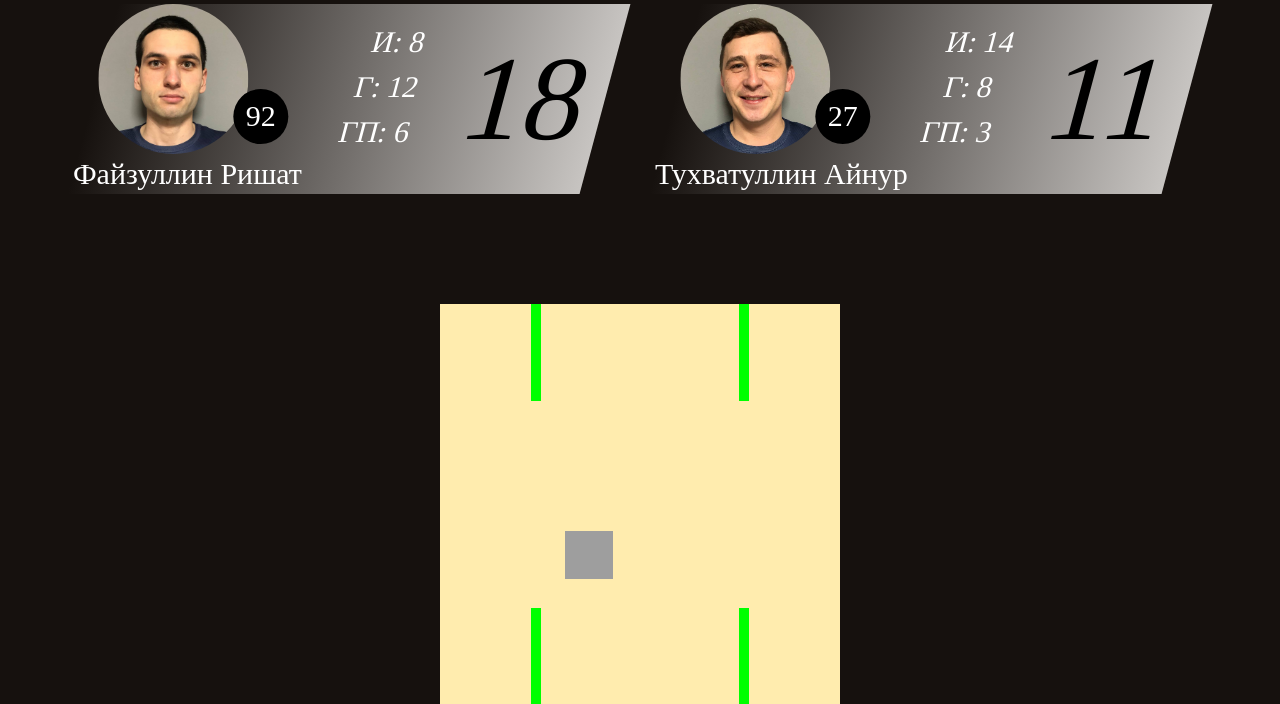
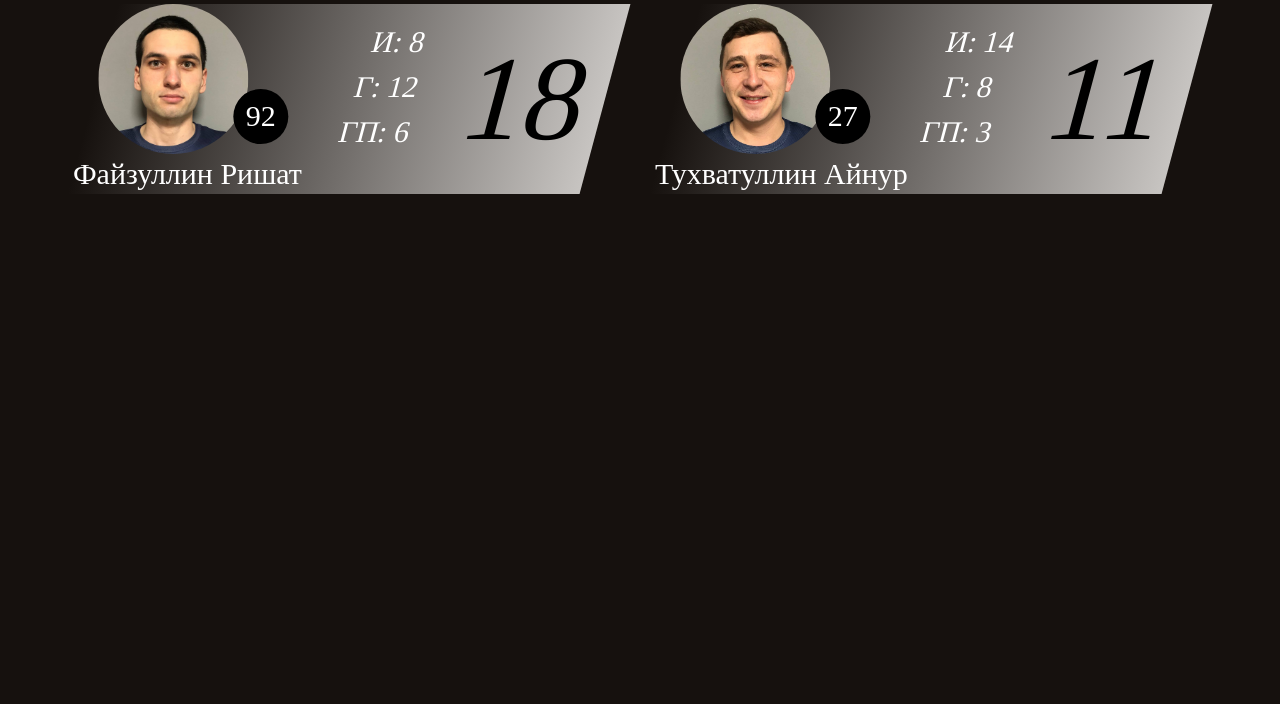
Before and after one commit to Rishat-F/Football-team-site, a Django app: page / in a window 1280 px wide. Shown: the part 1434-2138 px from the top of the page. After the commit the page ends 1628 px from the top, so only its background shows below. Run offline with Django 3.2, Linux system fonts and the light colour scheme; data comes from the database, SQL or seed files in the repository; grey boxes are pictures that could not be loaded.

Commit message:
Mini game deleting

```diff
--- a/app/team_site/index/templates/index/index.html
+++ b/app/team_site/index/templates/index/index.html
@@ -26,13 +26,4 @@
         {% endfor %}
 
     </div>
-
-    <div class="game">
-        <div class="one"></div>
-        <div class="four"></div>
-        <div class="thirteen"></div>
-        <div class="sixteen"></div>
-        <img id="ball" class="ten" src="http://pngimg.com/uploads/football/football_PNG1086.png" alt="Мяч">
-    </div>
-
 {% endblock %}
--- a/app/team_site/static/css/style.css
+++ b/app/team_site/static/css/style.css
@@ -247,205 +247,6 @@ h1, h2, h3, h4, h5, h6, p {
     text-align: center;
 }
 
-.game {
-    width: 50vh;
-    height: 50vh;
-    margin: 50px auto;
-    background: #ffecae;
-    display: grid;
-    grid-template-columns: 1fr 1fr 1fr 1fr;
-    grid-template-rows: 1fr 1fr 1fr 1fr;
-    justify-items: center;
-    align-items: center;
-    grid-gap: 5px;
-    grid-template-areas:
-        "one two three four"
-        "five six seven eight"
-        "nine ten eleven twelve"
-        "thirteen fourteen fifteen sixteen";
-}
-
-#ball {
-    width: 50%;
-    height: 50%;
-}
-
-.one {
-    grid-area: one;
-    background-color: #ffecae;
-    width: 100%;
-    height: 100%;
-    position: relative;
-}
-
-.one::before {
-    content: "";
-    width: 10px;
-    height: 100%;
-    background-color: #0f0;
-    position: absolute;
-    right: -5px;
-}
-
-.two {
-    grid-area: two;
-}
-
-.three {
-    grid-area: three;
-}
-
-.four {
-    grid-area: four;
-    background-color: #ffecae;
-    width: 100%;
-    height: 100%;
-    position: relative;
-}
-
-.four::before {
-    content: "";
-    width: 10px;
-    height: 100%;
-    background-color: #0f0;
-    position: absolute;
-    left: -5px;
-}
-
-.five {
-    grid-area: five;
-}
-
-.six {
-    grid-area: six;
-}
-
-.seven {
-    grid-area: seven;
-}
-
-.eight {
-    grid-area: eight;
-}
-
-.nine {
-    grid-area: nine;
-}
-
-.ten {
-    grid-area: ten;
-}
-
-.eleven {
-    grid-area: eleven;
-}
-
-.twelve {
-    grid-area: twelve;
-}
-
-.thirteen {
-    grid-area: thirteen;
-    background-color: #ffecae;
-    width: 100%;
-    height: 100%;
-    position: relative;
-}
-
-.thirteen::before {
-    content: "";
-    width: 10px;
-    height: 100%;
-    background-color: #0f0;
-    position: absolute;
-    right: -5px;
-}
-
-.fourteen {
-    grid-area: fourteen;
-}
-
-.fifteen {
-    grid-area: fifteen;
-}
-
-.sixteen {
-    grid-area: sixteen;
-    background-color: #ffecae;
-    width: 100%;
-    height: 100%;
-    position: relative;
-}
-
-.sixteen::before {
-    content: "";
-    width: 10px;
-    height: 100%;
-    background-color: #0f0;
-    position: absolute;
-    left: -5px;
-}
-
-
-/*
-
-The second variation of best players section
-
-.best-players-title {
-    font-size: 60px;
-    color: white;
-    text-align: center;
-    margin-top: 60px;
-}
-
-.best-players {
-    width: 40%;
-    margin: 0px auto;
-    padding: 40px 0px;
-}
-
-.player-card {
-    background: linear-gradient(90deg, #16110e, #c7c4c1);
-    color: black;
-    display: grid;
-    grid-template-columns: 150px 1fr 1fr;
-    grid-template-rows: 150px 40px;
-    align-items: center;
-    margin-bottom: 40px;
-    border-radius: 0px 20px 20px 0px;
-}
-
-.photo {
-    width: 100%;
-    max-width: 150px;
-    border-radius: 50%;
-}
-
-.name {
-    grid-area: 2/1/3/3;
-    font-size: 30px;
-    color: #fff;
-}
-
-.plus-minus {
-    grid-area: 1/3/3/4;
-    text-align: center;
-    font-size: 120px;
-}
-
-.stats {
-    grid-area: 1/2/2/3;
-    align-self: stretch;
-    display: flex;
-    flex-direction: column;
-    justify-content: space-evenly;
-    text-align: center;
-    font-size: 25px;
-    color: #fff;
-}
-*/
-
-
 /* Roster table */
 .roster-scroll {
     width: 55%;
@@ -747,17 +548,18 @@ The second variation of best players section
 
 @media (max-width: 1400px) and (orientation: landscape) {
 
+/* Header */
     .header {
         font-size: 15px;
         height: 17vh;
     }
 
-
+/* Index */
     .best-players {
         width: 80%;
     }
 
-
+/* Roster */
     .roster-scroll {
         width: 60%;
     }
@@ -811,7 +613,7 @@ The second variation of best players section
         padding: 5px 0px 18px 0px;
     }
 
-
+/* Calendar */
     .calendar-table-scroll {
         width: 50%;
         max-height: 73vh;
@@ -830,7 +632,7 @@ The second variation of best players section
         font-size: 24px;
     }
 
-
+/* Tournament table */
     .tournament-table-scroll {
         width: 60%;
         max-height: 73vh;
@@ -908,6 +710,7 @@ The second variation of best players section
 
 @media (max-width: 1200px) and (orientation: landscape) {
 
+/* Index */
     .best-players-title {
         font-size: 52px;
         margin-top: 40px;
@@ -943,7 +746,7 @@ The second variation of best players section
         left: 0px;
     }
 
-
+/* Roster */
     .roster-scroll {
         width: 65%;
         margin-right: 4vw;
@@ -998,7 +801,7 @@ The second variation of best players section
         padding: 5px 0px 15px 0px;
     }
 
-
+/* Tournament table */
     .tournament-table-scroll {
         margin: 5vh auto;
     }
@@ -1014,7 +817,6 @@ The second variation of best players section
     .tournament-table-body tr{
         font-size: 20px;
     }
-
 
     .team-column {
         padding: 7px 0px 7px 15px;
@@ -1223,7 +1025,6 @@ The second variation of best players section
     }
 
 /* Tournament table */
-
     .tournament-table-scroll {
         width: 55%;
         max-height: 81vh;
--- a/app/team_site/static/js/app.js
+++ b/app/team_site/static/js/app.js
@@ -1,7 +1,3 @@
-/* Mini-game in index-page */
-const ball = document.querySelector("#ball");
-
-
 /* Dropping additional information about player in roster-page */
 
 const players = document.querySelectorAll(".player");
```
